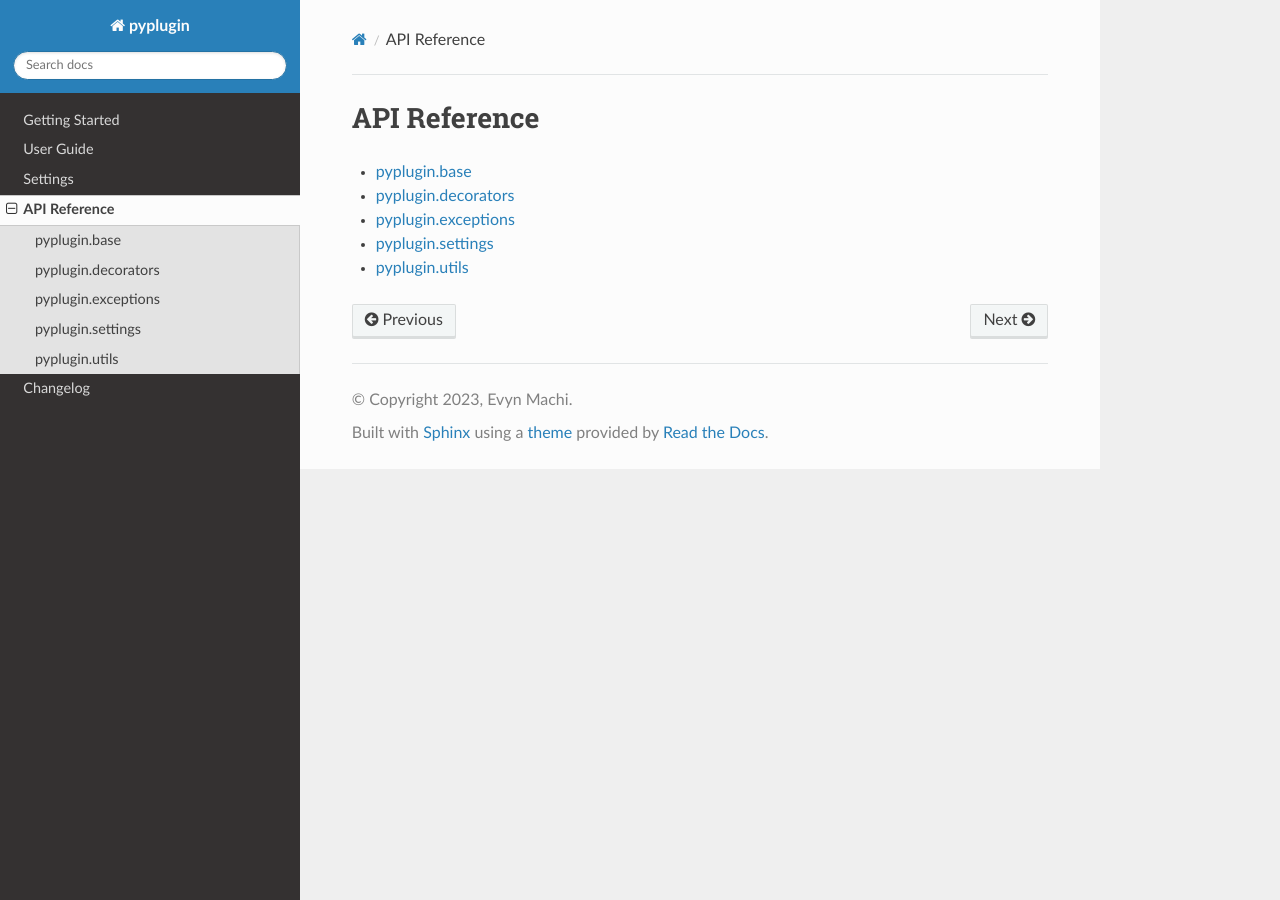
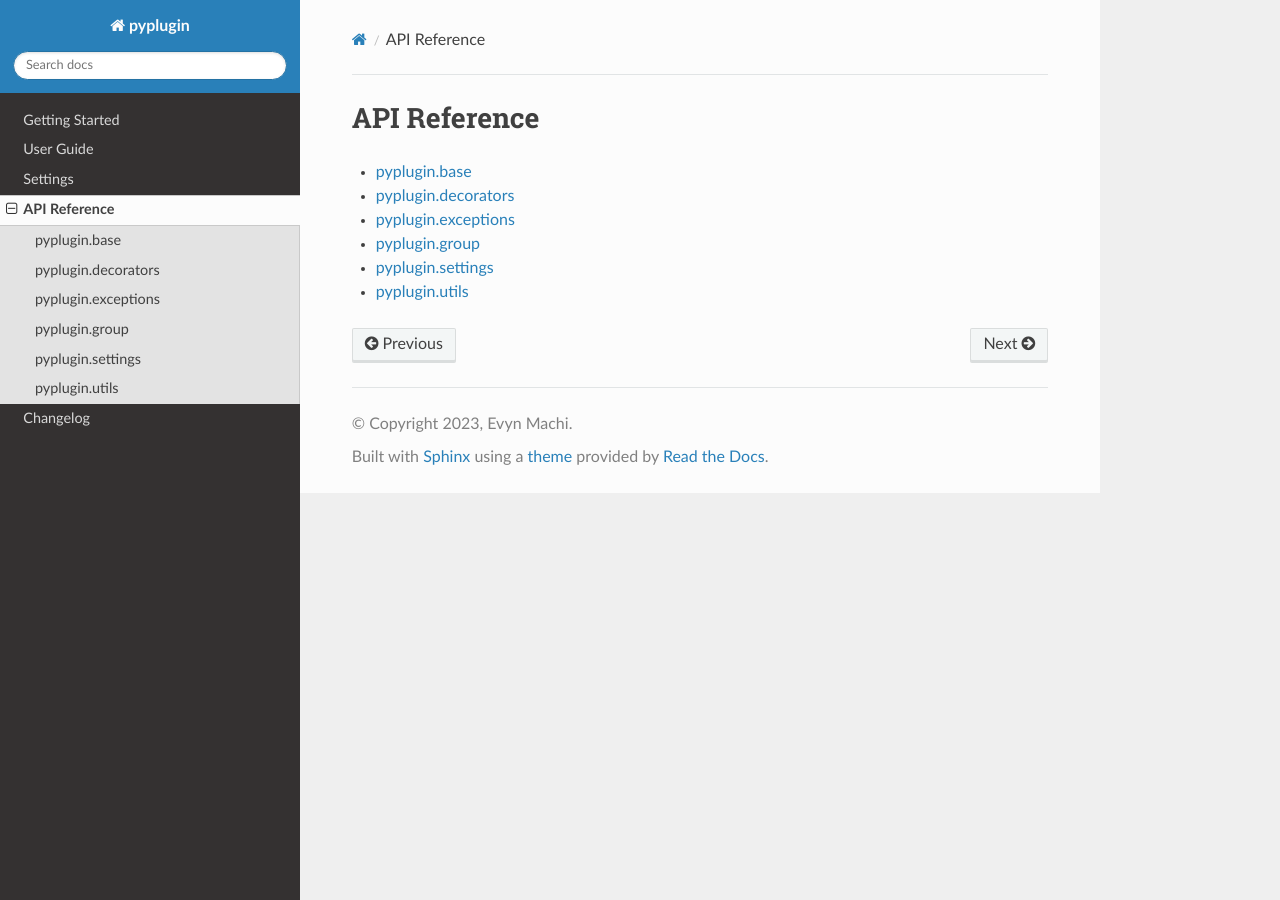
Before and after one commit to pyplugin/pyplugin, a Sphinx documentation site: the page built from docs/reference.rst, in a window 1280 px wide. Built offline with Sphinx 7.4.7 and the Read the Docs theme 2.0.0, drawn with Linux system fonts in a browser that asks for light colours.

Commit message:
doc: fix API reference for group module

```diff
--- a/docs/reference.rst
+++ b/docs/reference.rst
@@ -9,5 +9,6 @@ API Reference
    reference/base
    reference/decorators
    reference/exceptions
+   reference/group
    reference/settings
    reference/utils
--- /dev/null
+++ b/docs/reference/group.rst
@@ -0,0 +1,7 @@
+pyplugin.group
+==========================
+
+.. automodule:: pyplugin.group
+   :members:
+   :undoc-members:
+   :show-inheritance:
```
